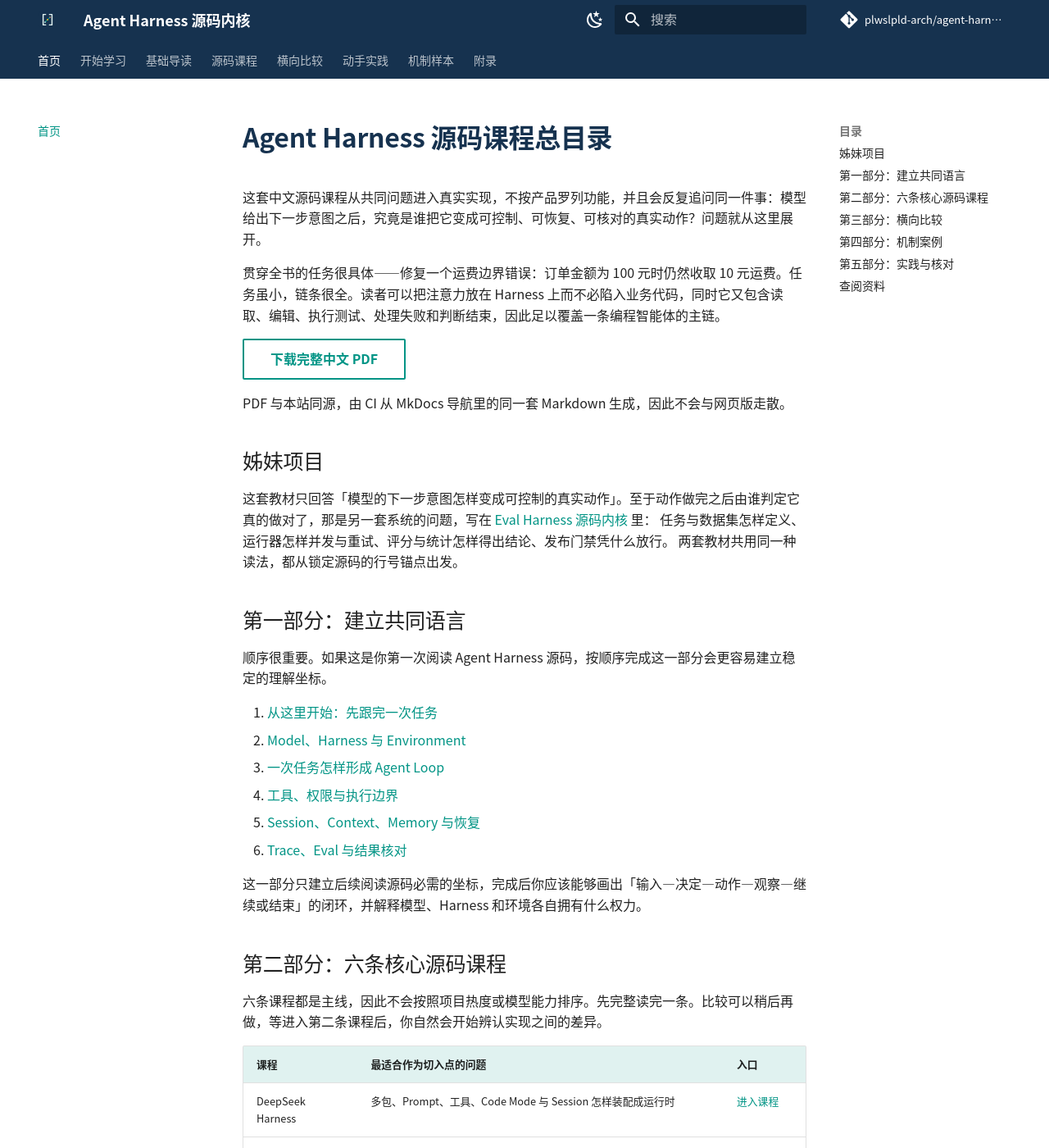
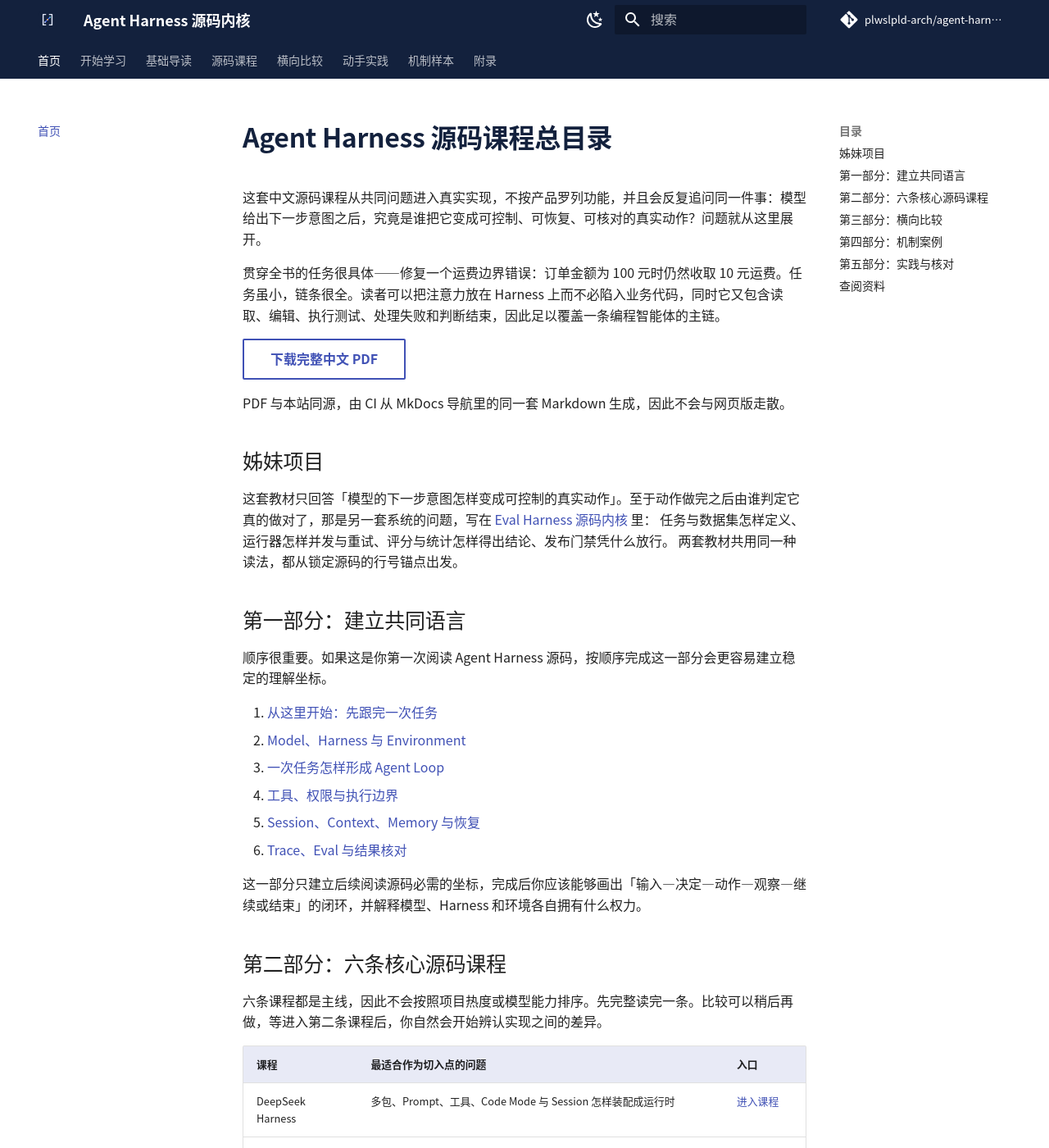
Before and after one commit to plwslpld-arch/agent-harness-internals, an MkDocs documentation site: the page built from docs/README.md, in a window 1280 px wide and 1400 px high. Shown: the whole window at 82% size. Built offline with MkDocs 1.6.1 and Material for MkDocs 9.7.7, drawn with Linux system fonts in a browser that asks for light colours; comment, search, counter and statistics services are not loaded.

Commit message:
样式: 配色统一到姊妹仓库，不再各用各的品牌色
上一轮只对齐了样式系统，配色留了各自的品牌色，结果站点主色仍是青绿，
和姊妹仓库放在一起还是两个网站。本轮按要求统一。

- extra.css 现与 eval 逐字节完全相同
- mkdocs 配色 teal/amber 改为 indigo/cyan
- 四个品牌 SVG 整体换色到同一族：#0A8F87 → #4A6CF7、
  #16324F → #13213D，节点强调色映射到 eval 的琥珀与绿，
  灰阶对应到 #90A4C8 / #B7C3D9。只换色相，构图与语义不动
- 社交预览 PNG 按新配色重渲，仍是 1280×640

```diff
--- a/docs/stylesheets/extra.css
+++ b/docs/stylesheets/extra.css
@@ -1,8 +1,8 @@
-:root { --md-primary-fg-color: #0a8f87; --md-accent-fg-color: #c77800; }
+:root { --md-primary-fg-color: #354fb3; --md-accent-fg-color: #1597a8; }
 body { font-family: "Microsoft YaHei", "Noto Sans CJK SC", "Noto Sans SC", system-ui, sans-serif; }
-.md-header, .md-tabs { background: #16324f; }
-.md-typeset h1 { color: #16324f; font-weight: 750; }
-[data-md-color-scheme="slate"] .md-typeset h1 { color: #ecf5f7; }
+.md-header, .md-tabs { background: #13213d; }
+.md-typeset h1 { color: #13213d; font-weight: 750; }
+[data-md-color-scheme="slate"] .md-typeset h1 { color: #f4f7ff; }
 .md-typeset table:not([class]) th { background: color-mix(in srgb, var(--md-primary-fg-color) 12%, transparent); }
 .md-typeset img[src$=".svg"] { display: block; max-height: 34rem; margin: 1.5rem auto; }
 .md-typeset code { border-radius: 0.3rem; }
--- a/mkdocs.yml
+++ b/mkdocs.yml
@@ -15,15 +15,15 @@
   palette:
     - media: "(prefers-color-scheme: light)"
       scheme: default
-      primary: teal
-      accent: amber
+      primary: indigo
+      accent: cyan
       toggle:
         icon: material/weather-night
         name: 切换到深色模式
     - media: "(prefers-color-scheme: dark)"
       scheme: slate
-      primary: teal
-      accent: amber
+      primary: indigo
+      accent: cyan
       toggle:
         icon: material/weather-sunny
         name: 切换到浅色模式
```
Also changed, not shown: docs/assets/brand/favicon.svg, docs/assets/brand/logo-lockup.svg, docs/assets/brand/logo-mark.svg, docs/assets/brand/social-preview.png, docs/assets/brand/social-preview.svg.
